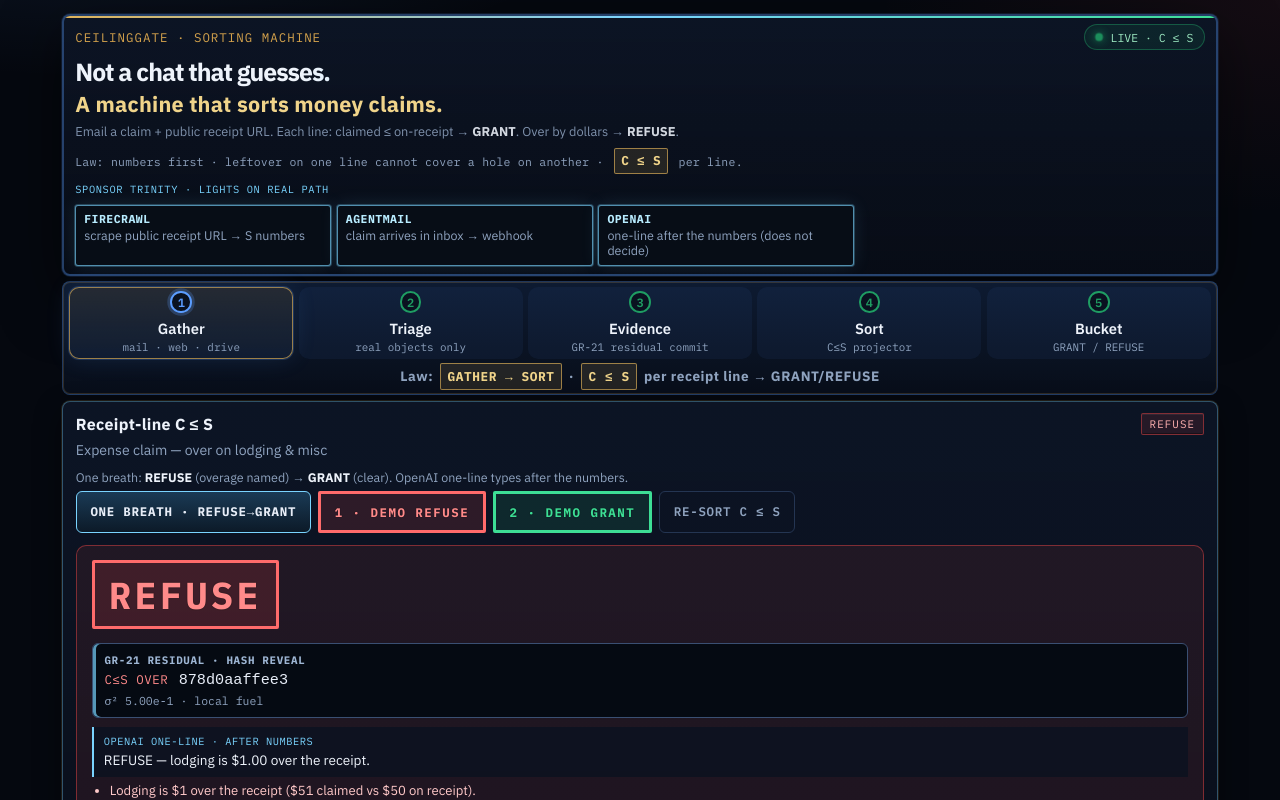
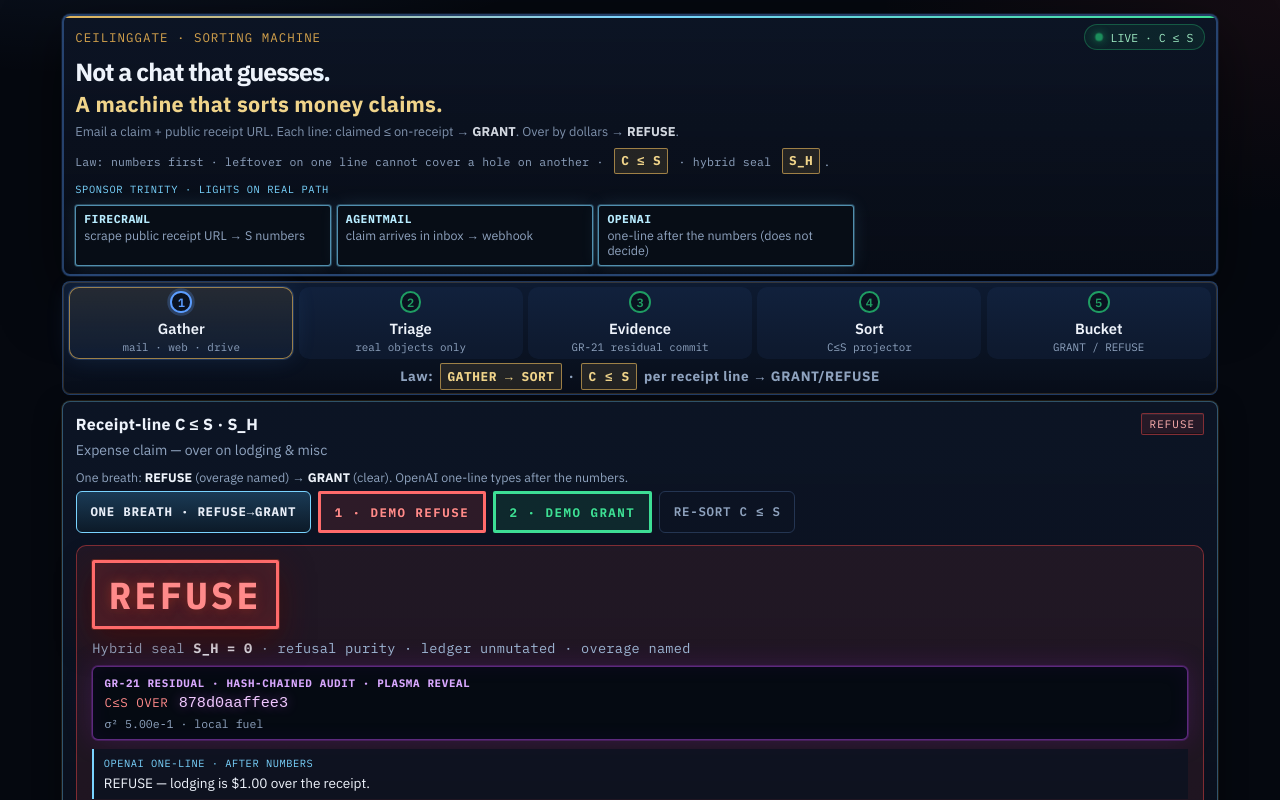
Before and after one commit to snowphamtom/ceilinggate, a React (Vite) app: page /api/decisions in a window 1280 px wide. Both pictures are taken after a click on the button "1 · DEMO REFUSE". Shown: the top 800 px of the page. Built offline with nearby package versions, Linux system fonts and the light colour scheme; no server answers.

Commit message:
ui: absorb S_H hybrid seal + elemental slam (FIRE REFUSE · ICE/LIGHTNING GRANT · PLASMA hash)

```diff
--- a/src/SortingMachine.tsx
+++ b/src/SortingMachine.tsx
@@ -183,7 +183,8 @@ export default function SortingMachine() {
         </p>
         <p className="sm-law">
           Law: numbers first · leftover on one line cannot cover a hole on
-          another · <span className="sm-law-chip">C ≤ S</span> per line.
+          another · <span className="sm-law-chip">C ≤ S</span> · hybrid seal{" "}
+          <span className="sm-law-chip">S_H</span>.
         </p>
         <SponsorChips
           lit={{
--- a/src/components/DemoGate.tsx
+++ b/src/components/DemoGate.tsx
@@ -101,13 +101,15 @@ export function DemoGate({
   return (
     <section className="sm-panel sm-claim" aria-label="Live claim lane">
       <div className="sm-panel-head">
-        <h2>Receipt-line C ≤ S</h2>
+        <h2>Receipt-line C ≤ S · S_H</h2>
         <span className={"sm-chip " + (ok ? "grant" : "refuse")}>
           {ok ? "GRANT" : "REFUSE"}
         </span>
       </div>
       <p className="sm-subj">{subject}</p>
-      <p className="sm-rival-hint">LINE · CLAIMED · ON RECEIPT · STATUS</p>
+      <p className="sm-rival-hint">
+        LINE · C claimed · S on receipt · STATUS · hybrid seal S_H
+      </p>
       <p className="sm-demo-path">
         One breath: <strong>REFUSE</strong> (overage named) →{" "}
         <strong>GRANT</strong> (clear). OpenAI one-line types after the numbers.
@@ -149,18 +151,41 @@ export function DemoGate({
           className={"sm-verdict sm-slam " + (ok ? "grant" : "refuse")}
           data-testid="verdict-slam"
         >
-          <div className="sm-verdict-stamp sm-stamp-slam">
+          <div
+            className={
+              "sm-verdict-stamp sm-stamp-slam" +
+              (ok ? " el-ice el-lightning" : " el-fire")
+            }
+            data-element={ok ? "ICE+LIGHTNING" : "FIRE"}
+          >
             {ok ? "GRANT" : "REFUSE"}
           </div>
+          <p className="sm-seal" data-testid="hybrid-seal">
+            {ok ? (
+              <>
+                Hybrid seal <strong>S_H = 1</strong> · solvency (C ≤ S) ∧ residual
+                validity · commit
+              </>
+            ) : (
+              <>
+                Hybrid seal <strong>S_H = 0</strong> · refusal purity · ledger
+                unmutated · overage named
+              </>
+            )}
+          </p>
           <div
             className={
               "sm-gr21-stamp sm-gr21-readable" +
-              (hashReveal ? " is-revealed" : " is-sealed")
+              (hashReveal ? " is-revealed el-plasma" : " is-sealed")
             }
+            data-element={hashReveal ? "PLASMA" : "SEALED"}
             title={`commit=${commitHex}\nhistoric=${historicHex}`}
             data-testid="gr21-residual-stamp"
           >
-            <span className="sm-gr21-kicker">GR-21 residual · hash reveal</span>
+            <span className="sm-gr21-kicker">
+              GR-21 residual · hash-chained audit
+              {hashReveal ? " · PLASMA reveal" : ""}
+            </span>
             <span
               className={
                 "sm-gr21-proj " + (projector === "CLEAR" ? "clear" : "over")
--- a/src/sorting-machine.css
+++ b/src/sorting-machine.css
@@ -1648,3 +1648,82 @@ body {
   margin: 0 0 0.35rem;
   font-size: 0.78rem;
 }
+
+/* ABSORB: S_H hybrid seal + Pythonista elemental slam (dark forensic) */
+.sm-seal {
+  margin: 0.25rem 0 0.45rem;
+  font-family: var(--mono);
+  font-size: 0.72rem;
+  letter-spacing: 0.02em;
+  color: #9eb6d4;
+  line-height: 1.35;
+}
+.sm-seal strong { color: #e8eef8; }
+
+/* FIRE slam — REFUSE */
+.sm-verdict.refuse .sm-stamp-slam.el-fire,
+.sm-stamp-slam.el-fire {
+  color: #ffb08a;
+  text-shadow:
+    0 0 12px rgba(255, 64, 20, 0.35),
+    0 0 28px rgba(180, 30, 0, 0.25);
+  border-color: rgba(255, 90, 40, 0.55);
+  background:
+    radial-gradient(ellipse at 50% 120%, rgba(255, 60, 10, 0.22), transparent 60%),
+    #0a0606;
+  box-shadow:
+    0 0 0 1px rgba(255, 80, 30, 0.25),
+    0 12px 32px rgba(80, 10, 0, 0.55),
+    inset 0 -8px 24px rgba(255, 40, 0, 0.08);
+}
+.sm-verdict.refuse.sm-slam::after {
+  content: "";
+  position: absolute;
+  inset: auto 8% -6px;
+  height: 10px;
+  background: radial-gradient(ellipse, rgba(255, 70, 20, 0.35), transparent 70%);
+  pointer-events: none;
+  opacity: 0.7;
+}
+.sm-verdict.refuse { position: relative; }
+
+/* ICE + LIGHTNING — GRANT */
+.sm-stamp-slam.el-ice {
+  color: #c8f0ff;
+  text-shadow:
+    0 0 10px rgba(140, 220, 255, 0.35),
+    0 0 2px rgba(200, 240, 255, 0.8);
+  border-color: rgba(120, 200, 255, 0.5);
+  background:
+    linear-gradient(180deg, rgba(30, 60, 90, 0.35), rgba(5, 12, 22, 0.95)),
+    #050a12;
+  box-shadow:
+    0 0 0 1px rgba(160, 220, 255, 0.2),
+    0 0 22px rgba(100, 180, 255, 0.12),
+    inset 0 1px 0 rgba(200, 240, 255, 0.15);
+}
+.sm-stamp-slam.el-lightning {
+  animation: smStampSlam 0.42s cubic-bezier(0.15, 1.6, 0.3, 1) both,
+    smLightningFlash 0.55s ease-out 0.05s both;
+}
+@keyframes smLightningFlash {
+  0% { filter: brightness(1.8) saturate(0.4); }
+  40% { filter: brightness(1.15); }
+  100% { filter: none; }
+}
+
+/* PLASMA — GR-21 hash reveal */
+.sm-gr21-readable.el-plasma.is-revealed {
+  border-color: rgba(200, 80, 255, 0.45);
+  box-shadow:
+    0 0 0 1px rgba(180, 60, 255, 0.2),
+    0 0 28px rgba(160, 40, 220, 0.18),
+    inset 0 0 20px rgba(120, 20, 180, 0.08);
+}
+.sm-gr21-readable.el-plasma.is-revealed .sm-gr21-hash {
+  color: #f0c8ff;
+  text-shadow: 0 0 12px rgba(220, 100, 255, 0.45);
+}
+.sm-gr21-readable.el-plasma.is-revealed .sm-gr21-kicker {
+  color: #d9a8ff;
+}
```
Also changed, not shown: vault/absorb-2026-09-13/ABSORB.md (added, +18 -0 lines).
